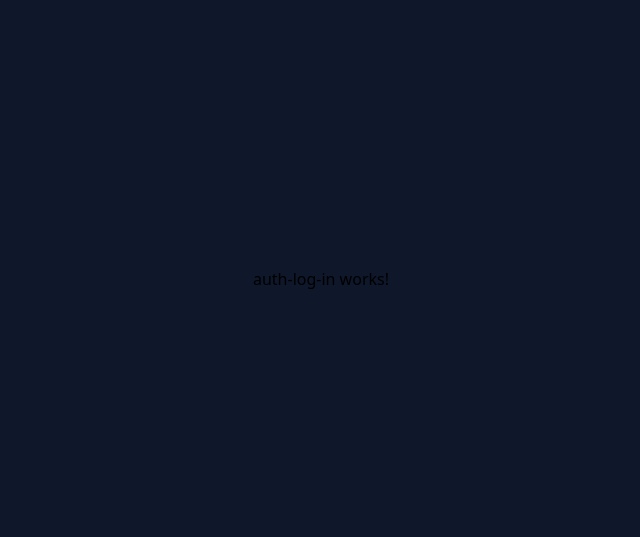
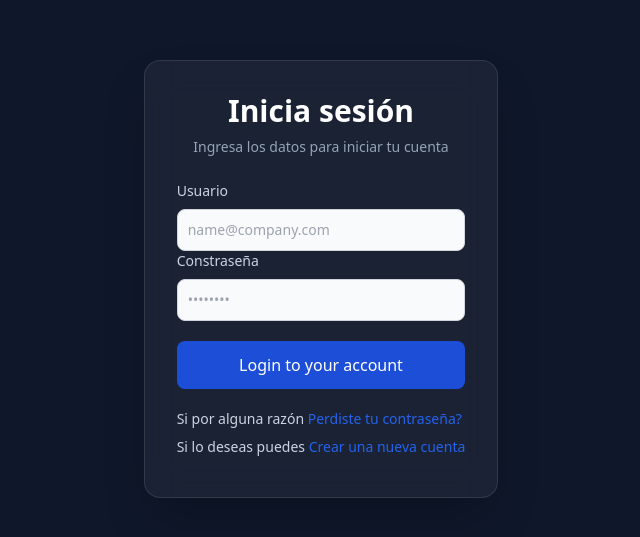
Before and after one commit to felimera/app-monolith-login, an Angular app in the folder app-login-front/: page /auth/log-in in a window 1280 px wide. Shown: the part 121-658 px from the top of the page, without its empty margins (319-959 px from the left). Built offline with nearby package versions, Linux system fonts and the light colour scheme.

Commit message:
feat(front): Creating a form for login.

```diff
--- /dev/null
+++ b/app-login-front/src/app/auth/features/auth-log-in/auth-log-in.component.html
@@ -0,0 +1,43 @@
+<div class="w-full max-w-md p-8 space-y-6 bg-white/5 backdrop-blur-lg border border-white/10 rounded-2xl shadow-2xl">
+  <div class="text-center">
+    <h2 class="text-3xl font-extrabold text-white">Inicia sesión</h2>
+    <p class="mt-2 text-sm text-slate-400">Ingresa los datos para iniciar tu cuenta</p>
+  </div>
+
+  <form class="max-w-md mx-auto" action="#">
+    <div>
+      <label for="email" class="block mb-2 text-sm font-medium text-slate-300 dark:text-white">Usuario</label>
+      <input type="email" name="email" id="email"
+        class="bg-gray-50 border border-gray-300 text-gray-900 text-sm rounded-lg focus:ring-blue-500 focus:border-blue-500 block w-full p-2.5 dark:bg-gray-700 dark:border-gray-600 dark:placeholder-gray-400 dark:text-white dark:focus:ring-blue-500 dark:focus:border-blue-500"
+        placeholder="name@company.com" required />
+    </div>
+    <div>
+      <label for="password" class="block mb-2 text-sm font-medium text-slate-300   dark:text-white">Constraseña</label>
+      <input type="password" name="password" id="password" placeholder="••••••••"
+        class="bg-gray-50 border border-gray-300 text-gray-900 text-sm rounded-lg focus:ring-blue-500 focus:border-blue-500 block w-full p-2.5 dark:bg-gray-700 dark:border-gray-600 dark:placeholder-gray-400 dark:text-white dark:focus:ring-blue-500 dark:focus:border-blue-500"
+        required />
+    </div>
+    <div class="my-[20px]">
+      <button type="submit"
+        class="w-full px-5 py-3 text-base font-medium text-center text-white bg-blue-700 rounded-lg hover:bg-blue-800 focus:ring-4 focus:ring-blue-300 dark:bg-blue-600 dark:hover:bg-blue-700 dark:focus:ring-blue-800">
+        Login to your account
+      </button>
+    </div>
+
+    <div>
+      <p class="block mb-2 text-sm font-medium text-slate-300   dark:text-white">Si por alguna razón <a href="#"
+          class="ms-auto text-sm font-medium text-blue-600 hover:underline dark:text-blue-500">
+          Perdiste tu contraseña?
+        </a>
+      </p>
+    </div>
+
+    <div class="text-sm font-medium text-gray-900 dark:text-white">
+      <p class="block mb-2 text-sm font-medium text-slate-300   dark:text-white">
+        Si lo deseas puedes
+        <a class="text-blue-600 hover:underline dark:text-blue-500">Crear una nueva cuenta</a>
+      </p>
+    </div>
+
+  </form>
+</div>
--- a/app-login-front/src/app/auth/features/auth-log-in/auth-log-in.component.ts
+++ b/app-login-front/src/app/auth/features/auth-log-in/auth-log-in.component.ts
@@ -4,11 +4,7 @@ import { Component } from '@angular/core';
   selector: 'app-auth-log-in',
   standalone: true,
   imports: [],
-  template: `
-    <p>
-      auth-log-in works!
-    </p>
-  `,
+  templateUrl: './auth-log-in.component.html',
   styleUrl: './auth-log-in.component.css'
 })
 export default class AuthLogInComponent {
```
